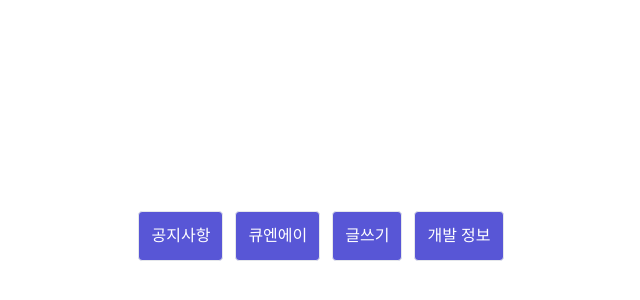
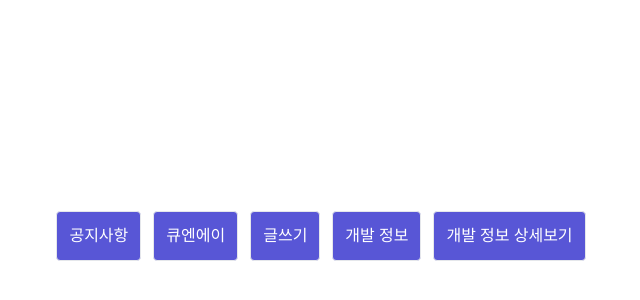
Before and after one commit to IMPORT-hanbat-univ/HomePage_V2, a Next.js app in the folder frontend/: page / in a window 1280 px wide. Shown: the part 164-464 px from the top of the page, without its empty margins (319-959 px from the left). Built offline with nearby package versions, Linux system fonts and the light colour scheme.

Commit message:
대댓글 알고리즘 수정, 상세보기 홈 네비 링크 수정, Home 개발정보 상세보기 버튼 추가 - 최종 완료

```diff
--- a/frontend/src/components/CommentItem/index.jsx
+++ b/frontend/src/components/CommentItem/index.jsx
@@ -31,8 +31,8 @@ export default function CommentItem({ comment, comments }) {
       return;
 
     }
-    console.log(1)
-    if(!newSequenceValue){
+
+    if(isNaN(newSequenceValue)){
       return;
     }
     // 로그인여부도 추가를 해야겠지요를레히요
--- a/frontend/src/components/PostContent/index.jsx
+++ b/frontend/src/components/PostContent/index.jsx
@@ -11,9 +11,9 @@ export default function PostContent({ content, pathArray }) {
   return (
     <div>
       <div className="mt-24 pl-1 flex items-center">
-        <button className="flex justify-center items-center ">
+        <Link href="/" className="flex justify-center items-center ">
           <IoHomeOutline className="w-[18px] h-[18px]" />
-        </button>
+        </Link>
 
         {pathArray &&
           pathArray.length > 0 &&
--- a/frontend/src/pages/index.jsx
+++ b/frontend/src/pages/index.jsx
@@ -6,7 +6,8 @@ export default function Home() {
       <Link href={"/notice"} className="p-3 border rounded bg-import-color text-white mr-3" >공지사항</Link>
       <Link href={"/qna"} className="p-3 border rounded bg-import-color text-white mr-3" >큐엔에이</Link>
       <Link href={"/edit"} className="p-3 border rounded bg-import-color text-white mr-3" >글쓰기</Link>
-      <Link href={"/development/info"} className="p-3 border rounded bg-import-color text-white" >개발 정보</Link>
+      <Link href={"/development/info"} className="p-3 border rounded bg-import-color text-white mr-3" >개발 정보</Link>
+      <Link href={"/development/info/1"} className="p-3 border rounded bg-import-color text-white" >개발 정보 상세보기</Link>
     </div>
   );
 }
--- a/frontend/src/util/getCommentSequenceValue.js
+++ b/frontend/src/util/getCommentSequenceValue.js
@@ -1,9 +1,8 @@
 export default function getCommentSequenceValue(comments, group) {
-    console.log(comments)
     if(!comments||comments.length === 0){
         return null;
     }
-    const groupList = comments.filter((comment) => comment.group === group);
+    const groupList = comments.filter((comment) => comment.group === group && comment.sequence !== null);
     if(groupList&&groupList.length > 0){
         return groupList.reduce((highestSequence, comment) => {
             return comment.sequence > highestSequence ? comment.sequence : highestSequence
```
